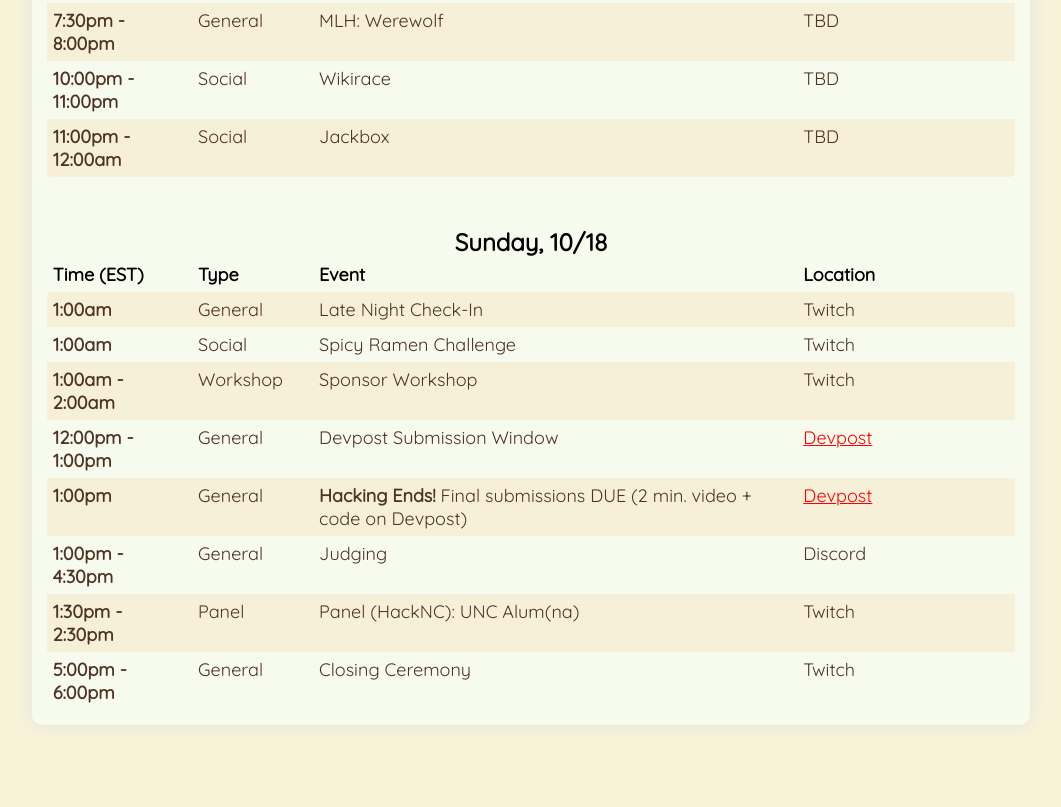
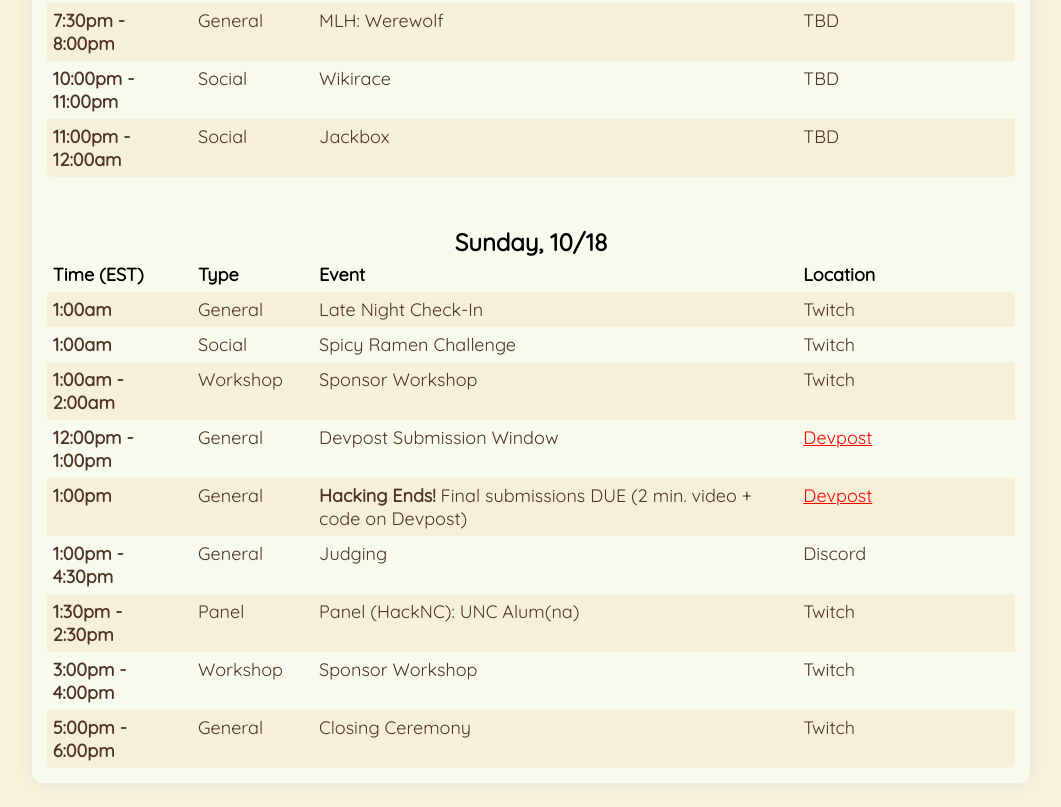
Before and after one commit to HackNC/fall2020, a plain HTML site: page live/index.html in a window 1280 px wide. Shown: the part 1492-2299 px from the top of the page, without its empty margins (109-1170 px from the left). Before the commit the page ends 2241 px from the top, so only its background shows below. Drawn offline with nearby package versions, Linux system fonts and the light colour scheme.

Commit message:
minor clean up

```diff
--- a/static/assets/schedule.json
+++ b/static/assets/schedule.json
@@ -181,6 +181,13 @@
                 "location": "Twitch"
             },
             {
+                "time": "3:00pm",
+                "end": " - 4:00pm",
+                "type": "Workshop",
+                "event": "Sponsor Workshop",
+                "location": "Twitch"
+            },
+            {
                 "time": "5:00pm",
                 "end": " - 6:00pm",
                 "type": "General",
--- a/static/sass/live.scss
+++ b/static/sass/live.scss
@@ -347,6 +347,7 @@ nav {
             margin-top: 0px;
         }
         div {
+            font-weight: normal !important;
             margin-top: 5px;
             color: $b-brown !important;
             opacity: 1;
```
Also changed, not shown: static/css/live.css, 1 other file.
